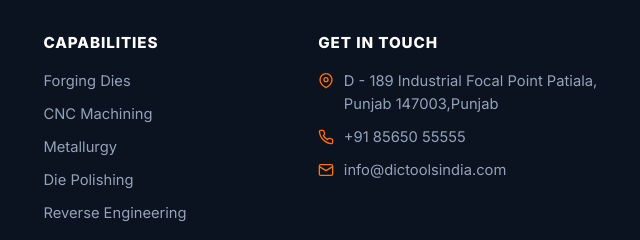
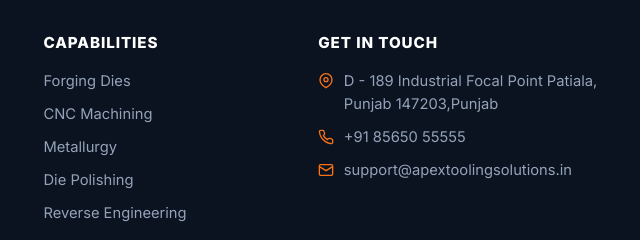
Before and after one commit to tonrax/pro2, a website built with Vite: page index.html in a window 1280 px wide. Shown: the part 5042-5282 px from the top of the page, 640-1280 px from the left. Built offline with nearby package versions, Linux system fonts and the light colour scheme.

Commit message:
Fix contact details in footer
Updated contact information in the footer section.

```diff
--- a/index.html
+++ b/index.html
@@ -249,9 +249,9 @@
         <div>
           <h4>Get in touch</h4>
           <ul class="footer__contact">
-            <li><svg viewBox="0 0 24 24" fill="none" stroke="currentColor" stroke-width="2"><path d="M21 10c0 7-9 12-9 12s-9-5-9-12a9 9 0 0 1 18 0Z"/><circle cx="12" cy="10" r="3"/></svg> D - 189 Industrial Focal Point Patiala, Punjab 147003,Punjab</li>
+            <li><svg viewBox="0 0 24 24" fill="none" stroke="currentColor" stroke-width="2"><path d="M21 10c0 7-9 12-9 12s-9-5-9-12a9 9 0 0 1 18 0Z"/><circle cx="12" cy="10" r="3"/></svg> D - 189 Industrial Focal Point Patiala, Punjab 147203,Punjab</li>
             <li><svg viewBox="0 0 24 24" fill="none" stroke="currentColor" stroke-width="2"><path d="M22 16.92v3a2 2 0 0 1-2.18 2 19.8 19.8 0 0 1-8.63-3.07 19.5 19.5 0 0 1-6-6A19.8 19.8 0 0 1 2.1 4.18 2 2 0 0 1 4.11 2h3a2 2 0 0 1 2 1.72c.13.96.36 1.9.7 2.81a2 2 0 0 1-.45 2.11L8.09 9.91a16 16 0 0 0 6 6l1.27-1.27a2 2 0 0 1 2.11-.45c.9.34 1.85.57 2.81.7A2 2 0 0 1 22 16.92Z"/></svg> <a href="tel:+918565055555">+91 85650 55555</a></li>
-            <li><svg viewBox="0 0 24 24" fill="none" stroke="currentColor" stroke-width="2"><rect x="2" y="4" width="20" height="16" rx="2"/><path d="m22 7-10 6L2 7"/></svg> <a href="mailto:info@everesttooling.com">info@dictoolsindia.com</a></li>
+            <li><svg viewBox="0 0 24 24" fill="none" stroke="currentColor" stroke-width="2"><rect x="2" y="4" width="20" height="16" rx="2"/><path d="m22 7-10 6L2 7"/></svg> <a href="mailto:info@everesttooling.com">support@apextoolingsolutions.in</a></li>
           </ul>
         </div>
       </div>
```
